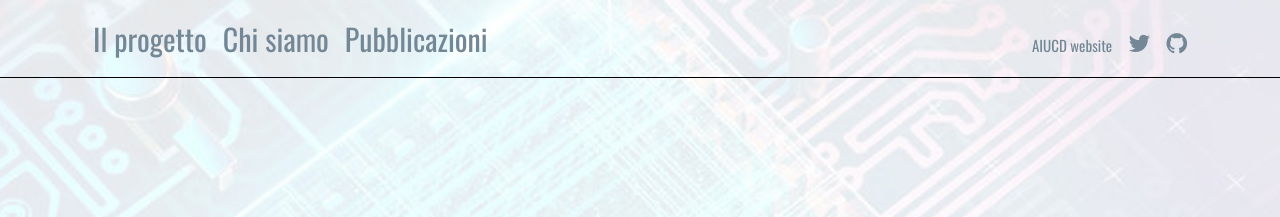
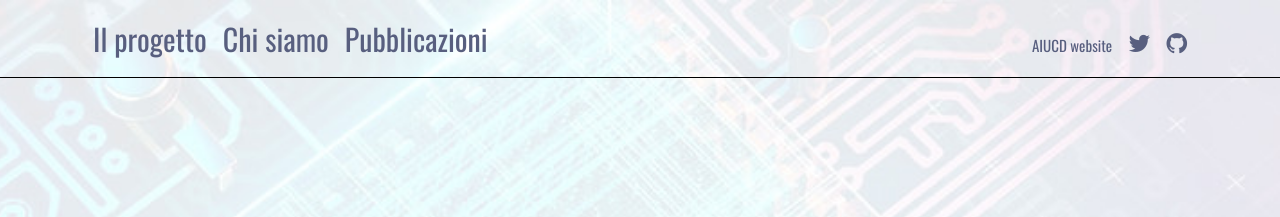
Before and after one commit to aiucd/aldina, a Jekyll site: the page built from index.html, in a window 1280 px wide. Shown: the top 217 px of the page. Built offline with Jekyll 4.4.1, drawn with Linux system fonts in a browser that asks for light colours; nearby versions of some CDN libraries.

Commit message:
Fixed a CSS issue on mobile

```diff
--- a/_includes/navbar.html
+++ b/_includes/navbar.html
@@ -8,10 +8,10 @@
           <div class="collapse navbar-collapse" id="navbarSupportedContent">
             <ul class="navbar-nav mr-auto">
               <li class="nav-item">
-                <a class="nav-link" href="/#presentazione">Il progetto</a>
+                <a class="nav-link" href="#presentazione">Il progetto</a>
               </li>
               <li class="nav-item">
-                <a class="nav-link" href="/#comitato">Chi siamo</a>
+                <a class="nav-link" href="#comitato">Chi siamo</a>
               </li>
               <li class="nav-item">
                 <a class="nav-link" href="/">Pubblicazioni</a>
--- a/css/main.css
+++ b/css/main.css
@@ -11,19 +11,10 @@
 
 .nav-link {
   font-size: 30px;
-  color: #738796 !important;
 }
 
 .btn .fa {
   margin-left: 3px;
-}
-
-.top-nav-collapse {
-  background-color: black !important;
-}
-
-.navbar:not(.top-nav-collapse) {
-  background: transparent !important;
 }
 
 .navbar {
@@ -59,7 +50,22 @@
   font-family: "Open Sans";
 }
 
-@media screen and (max-width: 500px) {
+@media all and (min-width: 500px) {
+    .top-nav-collapse {
+      background-color: #585f7f;
+      color: ##738796 !important;
+    }
+
+    .nav-link:not(.top-nav-collapse) {
+      color: #585f7f !important;
+    }
+
+    .navbar:not(.top-nav-collapse) {
+      background: transparent !important;
+    }
+}
+
+@media all and (max-width: 500px) {
   .frontpage .title {
     float: none;
     display: block;
@@ -73,6 +79,10 @@
     color: #585f7f;
     font-size: 20px;
     font-family: "Open Sans";
+  }
+
+  .navbar {
+    background-color: #585f7f !important;
   }
 }
 
@@ -118,10 +128,14 @@
   margin-bottom: 0.8em;
 }
 
-@media screen and (max-width: 500px) {
+@media all and (max-width: 500px) {
   .presentazione {
     font-size: 0.8em;
   }
+   .presentazione .body {
+     margin-left: 1.5em;
+     margin-right: 1.5em;
+   }
 }
 
 .comitato {
@@ -155,10 +169,14 @@
 }
 
 
-@media screen and (max-width: 500px) {
-  .pubblicazioni
-   {
+@media all and (max-width: 500px) {
+  .pubblicazioni {
     font-size: 0.8em;
+  }
+
+  .comitato .body {
+    margin-left: 1.5em;
+    margin-right: 1.5em;
   }
 }
 
--- a/js/main.js
+++ b/js/main.js
@@ -1,7 +1,9 @@
 $(window).on("scroll load resize", () => {
   if($(window).scrollTop()) {
     $('.navbar').addClass("top-nav-collapse");
+    $('.nav-link').addClass("top-nav-collapse");
   }else{
     $('.navbar').removeClass("top-nav-collapse");
+    $('.nav-link').removeClass("top-nav-collapse");
   }
 });
```
Also changed, not shown: 7 other files.
